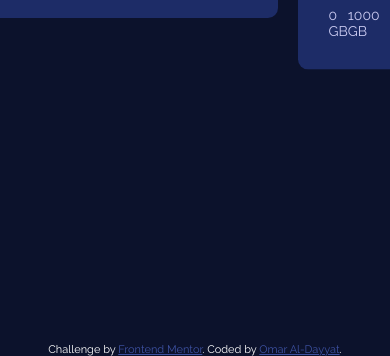
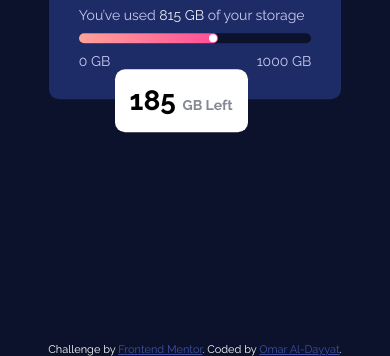
Before and after one commit to OmarDayyat/Fylo-data-storage-component, a plain HTML site: page index.html in a window 390 px wide. Shown: the part 488-844 px from the top of the page. Drawn offline with Linux system fonts and the light colour scheme.

Commit message:
Responsive layout finish

```diff
--- a/styles/style.scss
+++ b/styles/style.scss
@@ -106,6 +106,7 @@
  }
 
  .progress-bar{
+   position: relative;
    width: 100%;
    height: 10px;
    background-color: $Very-Dark-Blue;
@@ -122,8 +123,8 @@
    &::after{
      content: '';
      position: absolute;
-     right: 35.1%;
-     top: 46.5%;
+     right: 40.5%;
+     top: 10%;
      width: 8px;
      height: 8px;
      border-radius: 50px;
@@ -154,3 +155,67 @@
     color: hsl(228, 45%, 44%);
   }
 }
+
+
+
+/*==============================================================
+                                Media
+ ===============================================================*/
+
+@media only screen and (max-width:1024px){
+
+  h1{
+    right: 32%;
+    top: 75%;
+    transform: translateY(0%);
+    &::after{
+      display: none;
+    }
+  }
+
+ /*=================
+   Main Container
+  =================*/
+
+  .container{
+    flex-direction: column;
+  }
+
+  /*=================
+   Progress Container
+  =================*/
+
+  .progress-container{
+    width: 75%;
+  }
+
+  .progress-bar{
+    width: 100%;
+    height: 10px;
+    background-color: $Very-Dark-Blue;
+    border-radius: 50px;
+    margin: 10px 0;
+    &::before{
+      content: '';
+      position: absolute;
+      width: 60%;
+      height: 10px;
+      border-radius: 50px;
+      background: linear-gradient($Gradient);
+    }
+    &::after{
+      content: '';
+      position: absolute;
+      width: 8px;
+      height: 8px;
+      border-radius: 50px;
+      background-color: white;
+    }
+  }
+
+  .gb-left{
+    display: flex;
+    justify-content: space-between;
+  }
+
+}
```
Also changed, not shown: styles/style.css, 1 other file.
